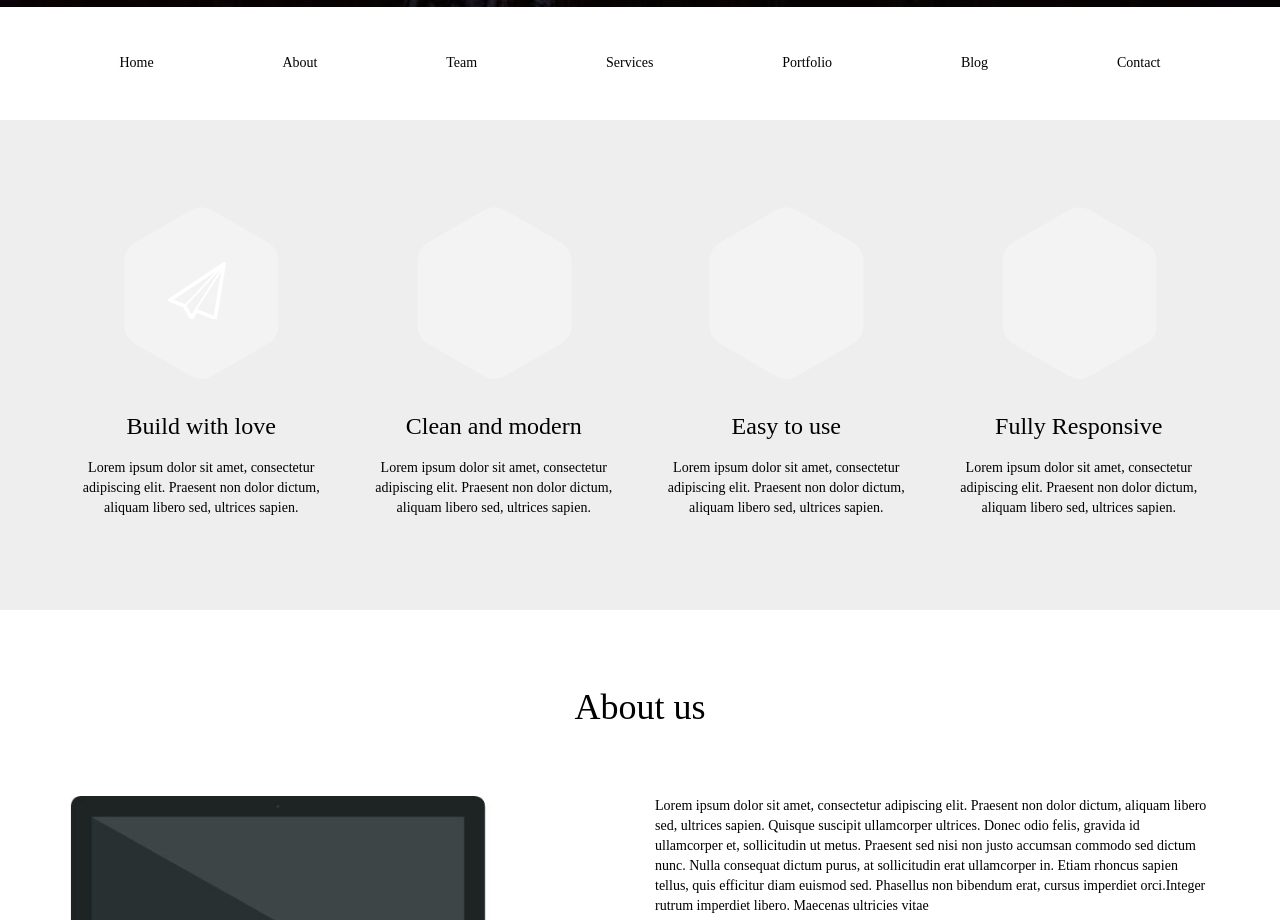
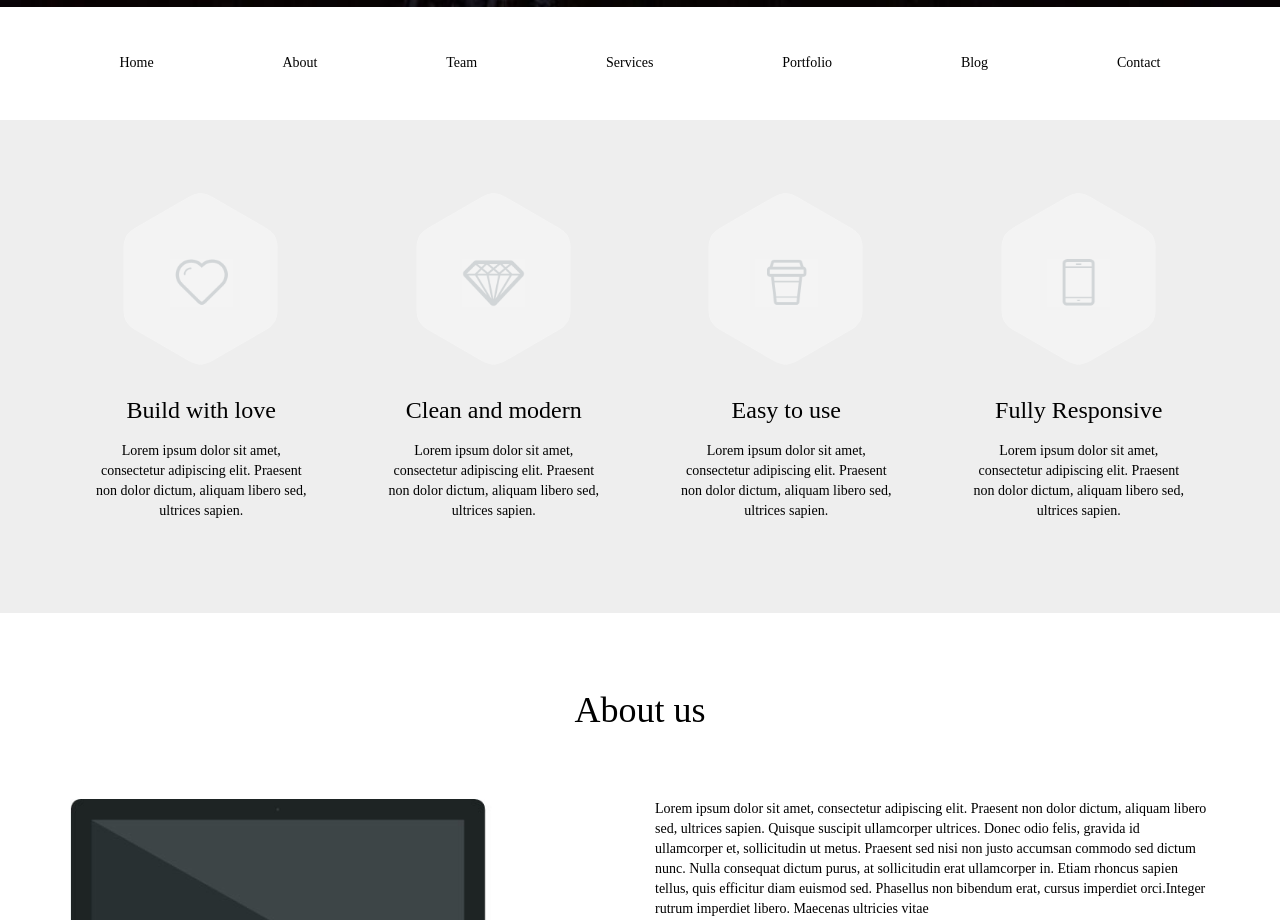
Before and after one commit to dejwona/Viverra, a plain HTML site: page index.html in a window 1280 px wide. Shown: the part 982-1902 px from the top of the page. Drawn offline with nearby package versions, Linux system fonts and the light colour scheme.

Commit message:
new icon

```diff
--- a/css/style.css
+++ b/css/style.css
@@ -172,13 +172,18 @@ h1, h2 {
   height: 62px;
 }
 .home-icon-wrap {
-  padding: 7% 0;
+  padding: 38% 7% 0;
 }
 .home-icon-love {
-  background-position: -323px 0;
-  width: 67px;
-  top: 57px;
-  left: 45px;
+  cursor: pointer;
+  display: block;
+  position: relative;
+  margin: -7em auto;
+  width: 4.5em;
+  z-index: 200;
+}
+.home .container .row .home-icon-wrap:last-child {
+  padding-bottom: 15%;
 }
 .home-text {
   text-align: center;
@@ -360,9 +365,14 @@ h1, h2 {
   height: 11em;
 }
 /*home*/
+.home-icon-wrap {
+  padding: 35% 7% 0;
+}
 .home-icon-love {
-  top: 105px;
-  left: 145px;
+  margin: -8.5em auto;
+}
+.home .container .row .home-icon-wrap:last-child {
+  padding-bottom: 10%;
 }
 /*about*/
 .about-text p {
@@ -405,10 +415,16 @@ h1, h2 {
 
 }
 @media (min-width: 990px) {
-.home-icon-love {
-  top: 137px;
-  left: 108px;
-}
+  /*home*/
+  .home-icon-wrap {
+    padding: 22% 2% 0;
+  }
+  .home-icon-love {
+    margin: -8.5em auto;
+  }
+  .home .container .row .home-icon-wrap:last-child {
+    padding-bottom: 7%;
+  }
 .img-circle2 {
   width: 40%;
 }
--- a/index.html
+++ b/index.html
@@ -104,8 +104,10 @@
       <div class="container">
         <div class="row">
           <div class="col-xs-12 col-sm-6 col-md-3 home-icon-wrap">
-            <div class="home-icon-content home-icon-love"></div>
-            <div class="hex"><div class="main-nav-icon-bghex"></div></div>
+            <img class="home-icon-love" src="img/love.png" />
+            <div class="hex">
+              <div class="main-nav-icon-bghex"></div>
+            </div>
             <div class="home-text">
               <h3>Build with love</h3>
               <p>Lorem ipsum dolor sit amet, consectetur adipiscing elit. Praesent non dolor dictum, aliquam libero sed, ultrices sapien.
@@ -113,6 +115,7 @@
             </div>
           </div>
           <div class="col-xs-12 col-sm-6 col-md-3 home-icon-wrap">
+            <img class="home-icon-love" src="img/jew.png" />
             <div class="hex"><div class="main-nav-icon-bghex"></div></div>
             <div class="home-text">
               <h3>Clean and modern</h3>
@@ -121,6 +124,7 @@
             </div>
           </div>
           <div class="col-xs-12 col-sm-6 col-md-3 home-icon-wrap">
+            <img class="home-icon-love" src="img/cof.png" />
             <div class="hex"><div class="main-nav-icon-bghex"></div></div>
             <div class="home-text">
               <h3>Easy to use</h3>
@@ -129,6 +133,7 @@
             </div>
           </div>
           <div class="col-xs-12 col-sm-6 col-md-3 home-icon-wrap">
+            <img class="home-icon-love" src="img/tel.png" />
             <div class="hex"><div class="main-nav-icon-bghex"></div></div>
             <div class="home-text">
               <h3>Fully Responsive</h3>
```
Also changed, not shown: img/cof--h.png (added), img/cof.png (added), img/jew--h.png (added), img/jew.png (added), img/love--h.png (added), img/love.png (added), img/tel--h.png (added), img/tel.png (added).
